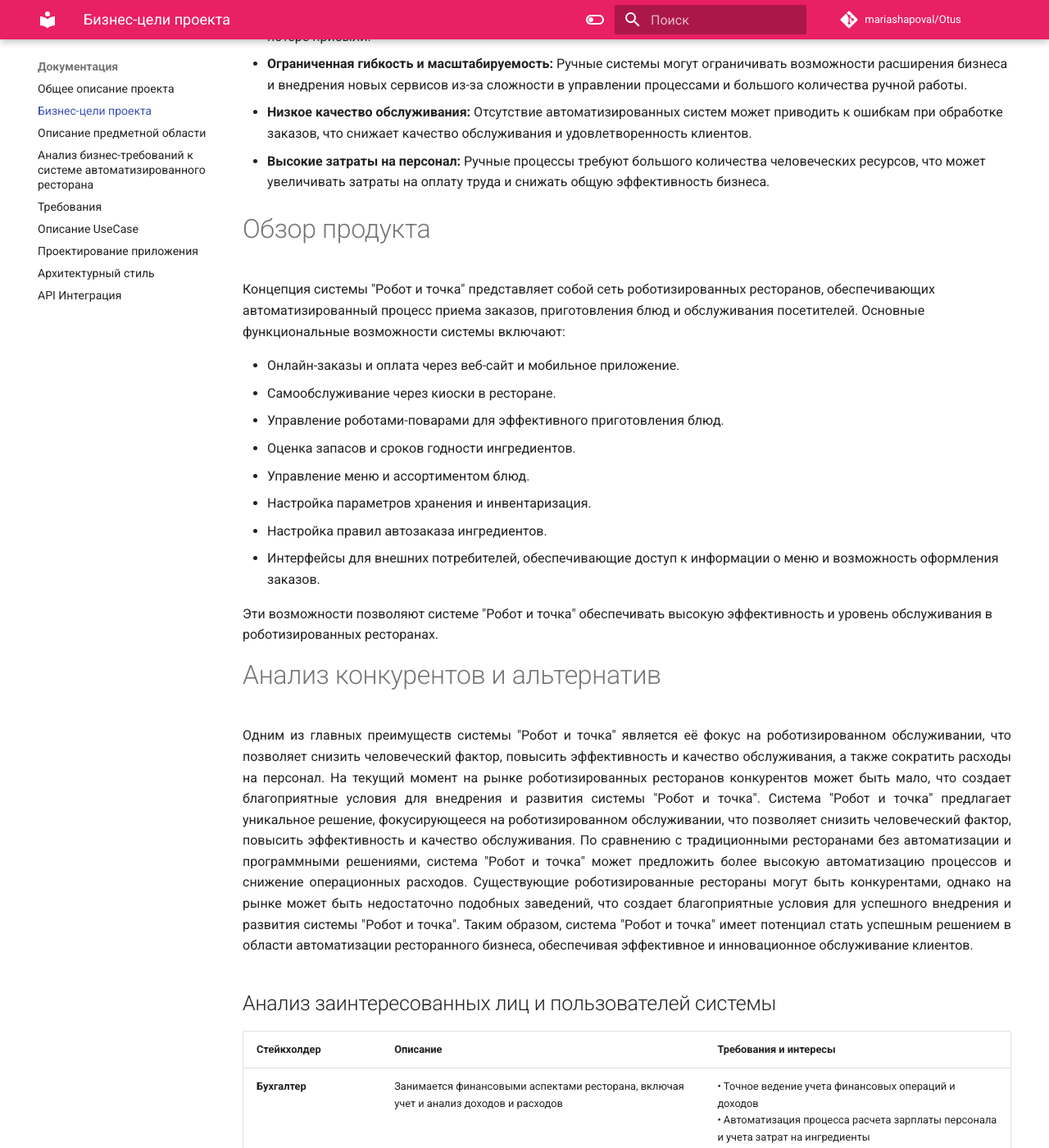
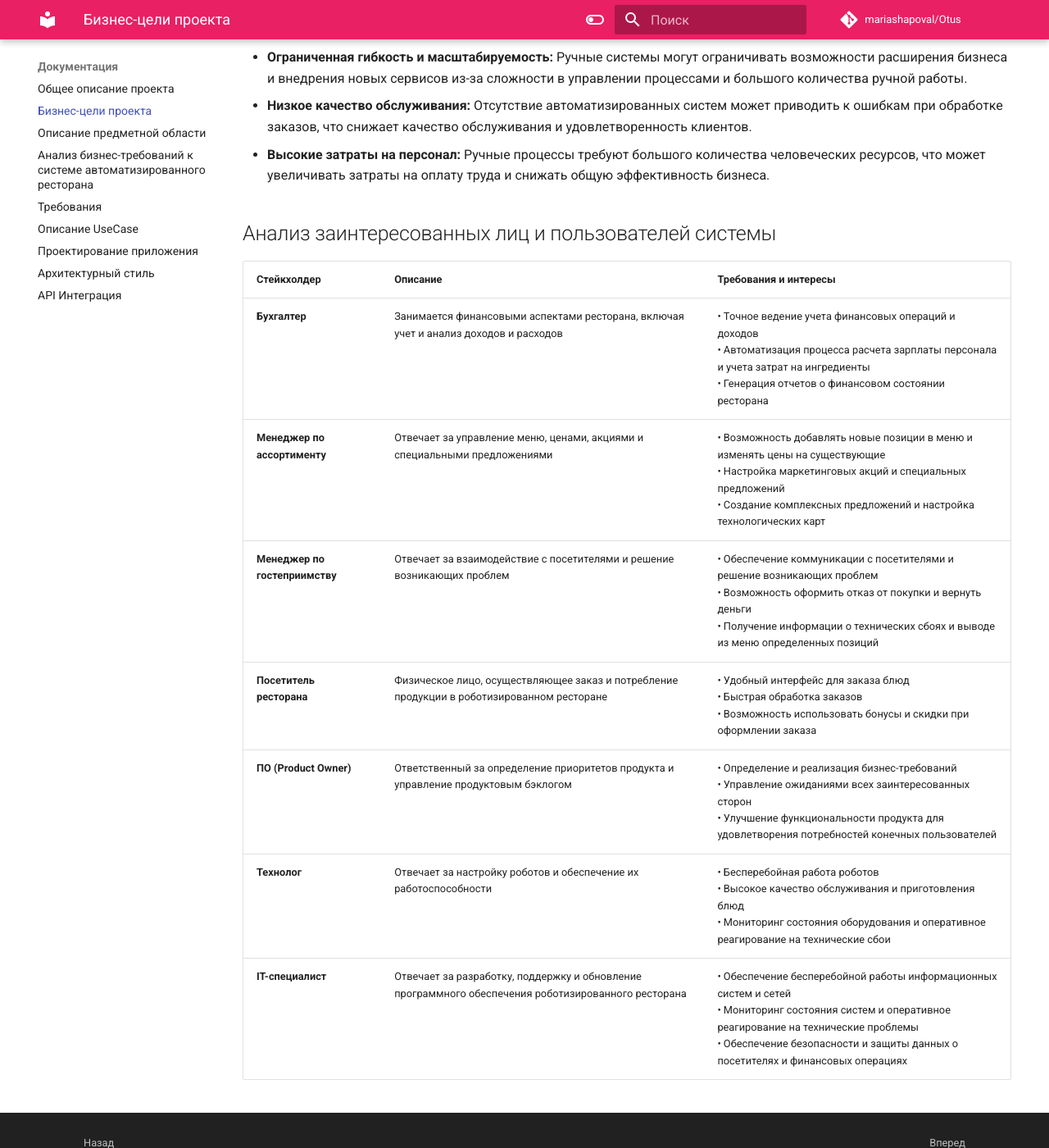
Before and after one commit to mariashapoval/Otus, an MkDocs documentation site: the page built from docs/goals.md, in a window 1280 px wide and 1400 px high, scrolled down 887 px. Shown: the whole window at 82% size. Built offline with MkDocs 1.6.1 and Material for MkDocs 9.7.7, drawn with Linux system fonts in a browser that asks for light colours; comment, search, counter and statistics services are not loaded.

Commit message:
Update goals.md

```diff
--- a/docs/goals.md
+++ b/docs/goals.md
@@ -17,44 +17,11 @@
    **Цель:** Использование инновационных роботизированных технологий для создания уникального ресторанного опыта, который выделяет заведение на рынке и привлекает новых клиентов, желающих испытать новшество.
 
 # Определение проблемы
-
 - **Низкая эффективность процессов обслуживания:** в ручных системах заказов и управления инвентаризацией может наблюдаться длительное ожидание клиентов, задержки в обработке заказов и недостаточная скорость обслуживания.
-
 - **Недостаточная точность управления запасами:** Традиционные методы инвентаризации могут приводить к неэффективному управлению запасами, что приводит к недостаточному или избыточному наличию продуктов и потере прибыли.
-
 - **Ограниченная гибкость и масштабируемость:** Ручные системы могут ограничивать возможности расширения бизнеса и внедрения новых сервисов из-за сложности в управлении процессами и большого количества ручной работы.
-
 - **Низкое качество обслуживания:** Отсутствие автоматизированных систем может приводить к ошибкам при обработке заказов, что снижает качество обслуживания и удовлетворенность клиентов.
-
 - **Высокие затраты на персонал:** Ручные процессы требуют большого количества человеческих ресурсов, что может увеличивать затраты на оплату труда и снижать общую эффективность бизнеса.
-
-# Обзор продукта
-
-Концепция системы "Робот и точка" представляет собой сеть роботизированных ресторанов, обеспечивающих автоматизированный процесс приема заказов, приготовления блюд и обслуживания посетителей. Основные функциональные возможности системы включают:
-
-- Онлайн-заказы и оплата через веб-сайт и мобильное приложение.
-- Самообслуживание через киоски в ресторане.
-- Управление роботами-поварами для эффективного приготовления блюд.
-- Оценка запасов и сроков годности ингредиентов.
-- Управление меню и ассортиментом блюд.
-- Настройка параметров хранения и инвентаризация.
-- Настройка правил автозаказа ингредиентов.
-- Интерфейсы для внешних потребителей, обеспечивающие доступ к информации о меню и возможность оформления заказов.
-
-Эти возможности позволяют системе "Робот и точка" обеспечивать высокую эффективность и уровень обслуживания в роботизированных ресторанах.
-
-# Анализ конкурентов и альтернатив
-<div style="text-align: justify;">
-Одним из главных преимуществ системы "Робот и точка" является её фокус на роботизированном обслуживании, что позволяет снизить человеческий фактор, повысить эффективность и качество обслуживания, а также сократить расходы на персонал. На текущий момент на рынке роботизированных ресторанов конкурентов может быть мало, что создает благоприятные условия для внедрения и развития системы "Робот и точка".
-
-Система "Робот и точка" предлагает уникальное решение, фокусирующееся на роботизированном обслуживании, что позволяет снизить человеческий фактор, повысить эффективность и качество обслуживания.
-
-По сравнению с традиционными ресторанами без автоматизации и программными решениями, система "Робот и точка" может предложить более высокую автоматизацию процессов и снижение операционных расходов.
-
-Существующие роботизированные рестораны могут быть конкурентами, однако на рынке может быть недостаточно подобных заведений, что создает благоприятные условия для успешного внедрения и развития системы "Робот и точка".
-
-Таким образом, система "Робот и точка" имеет потенциал стать успешным решением в области автоматизации ресторанного бизнеса, обеспечивая эффективное и инновационное обслуживание клиентов.
-</div>
 
 ## Анализ заинтересованных лиц и пользователей системы
 
```
